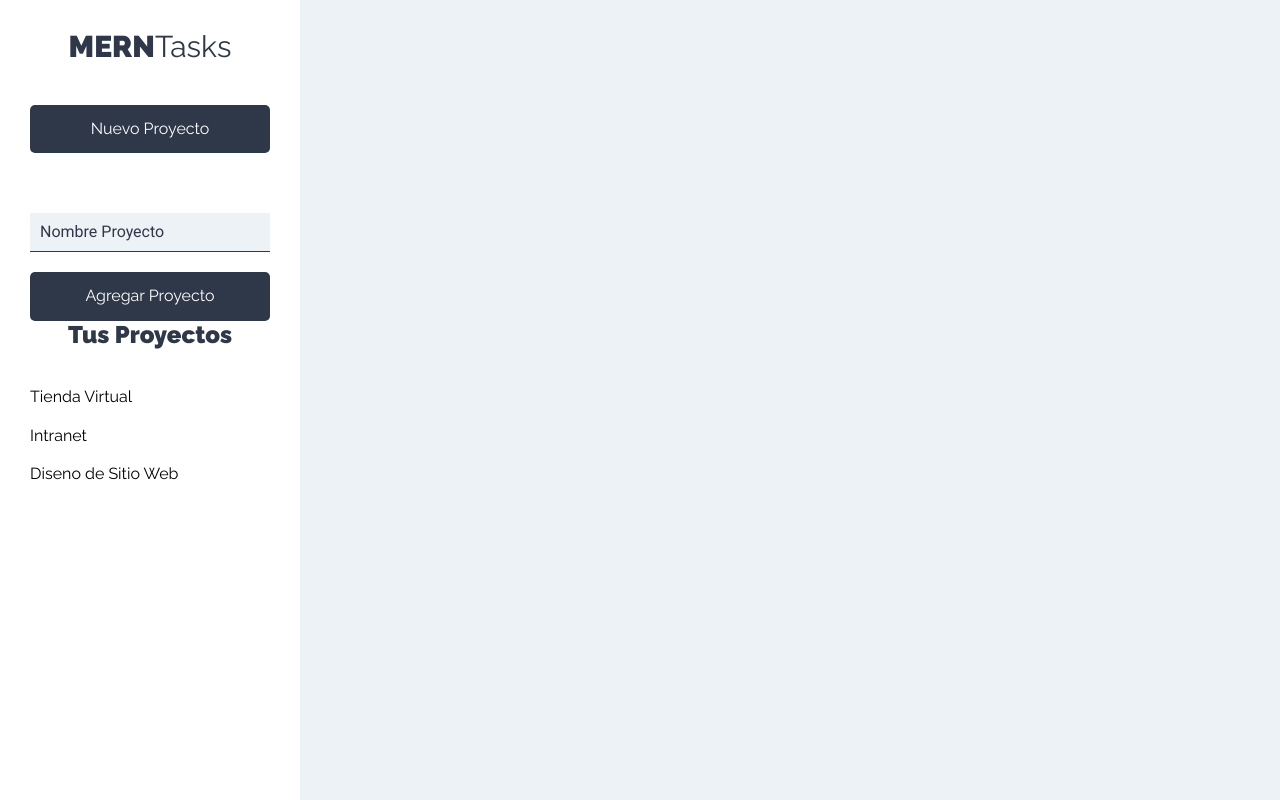
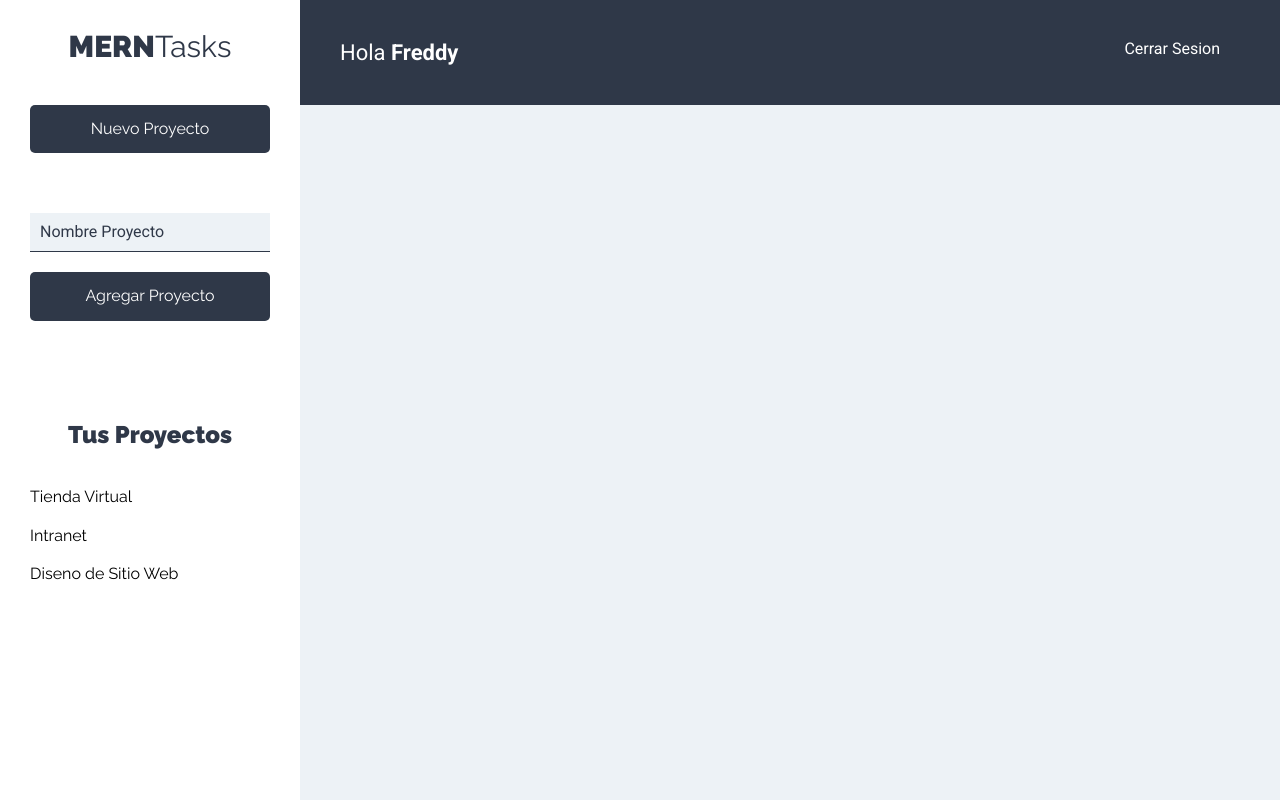
Before and after one commit to freddyarteaga/MERNTasks_CLIENTE, a React (Create React App) app: page /proyectos in a window 1280 px wide. Built offline with nearby package versions, Linux system fonts and the light colour scheme.

Commit message:
creando el header

```diff
--- /dev/null
+++ b/src/components/layout/Barra.js
@@ -0,0 +1,15 @@
+import React from 'react';
+
+const Barra = () => {
+    return (
+        <header className='app-header'>
+            <p className='nombre-usuario'>Hola <span>Freddy</span></p>
+
+            <nav className='nav-principal'>
+                <a href='#!'>Cerrar Sesion</a>
+            </nav>
+        </header>
+     );
+}
+
+export default Barra;
--- a/src/components/layout/Sidebar.js
+++ b/src/components/layout/Sidebar.js
@@ -9,7 +9,7 @@
 
             <NuevoProyecto />
 
-            <div className="royectos">
+            <div className="proyectos">
                 <h2>Tus Proyectos</h2>
 
                 <ListadoProyectos />
--- a/src/components/proyectos/Proyectos.js
+++ b/src/components/proyectos/Proyectos.js
@@ -1,5 +1,6 @@
 import React from 'react';
 import Sidebar from '../layout/Sidebar'
+import Barra from '../layout/Barra'
 
 const Proyectos = () => {
     return (
@@ -7,6 +8,7 @@
            <Sidebar />
 
             <div className='seccion-principal'>
+                <Barra />
                 <main>
                     <div className='contenedor-tareas'>
 
```
